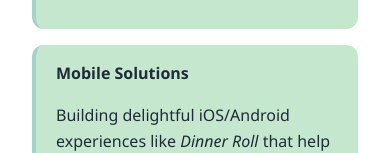
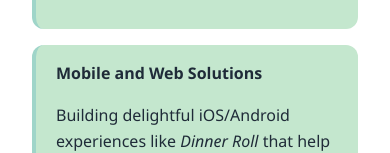
Before and after one commit to marpau0755/marpau0755.github.io, a plain HTML site: page index.html in a window 390 px wide. Shown: the part 1052-1205 px from the top of the page. Drawn offline with Linux system fonts and the light colour scheme.

Commit message:
fix: Rename Mobile Solutions to Mobile and Web Solutions

```diff
--- a/index.html
+++ b/index.html
@@ -38,7 +38,7 @@
           <p>Designing frameworks that integrate directly into CI/CD pipelines to test AI systems and reduce risk.</p>
         </div>
         <div class="card">
-          <strong>Mobile Solutions</strong>
+          <strong>Mobile and Web Solutions</strong>
           <p>Building delightful iOS/Android experiences like <em>Dinner Roll</em> that help users decide what’s for dinner.</p>
         </div>
         <div class="card">
```
